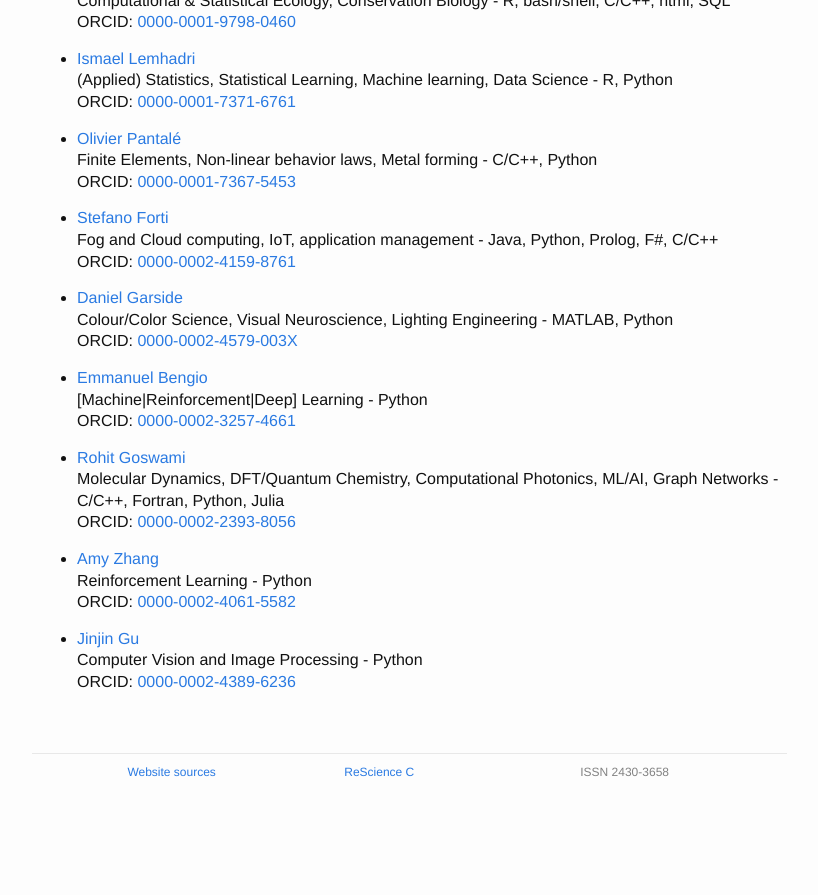
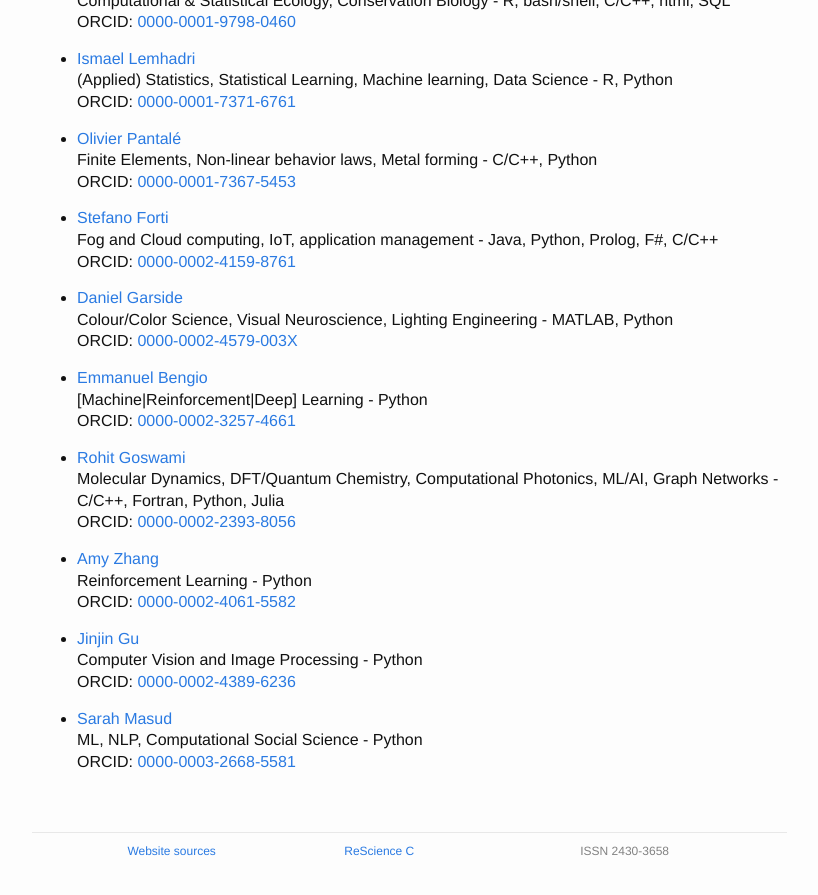
Before and after one commit to ReScience/rescience.github.io, a Jekyll site: the page built from 04-board.md, in a window 1280 px wide and 900 px high, scrolled down 11360 px. Shown: the top 895 px of the window, without its empty margins (223-1041 px from the left). Built offline with Jekyll 4.4.1, drawn with Linux system fonts in a browser that asks for light colours; our own code applies the rules of GitHub Pages for plain Markdown files; before the commit the page ends 12180 px from its top, so only the background shows below that.

Commit message:
Added Sarah Masud to the board

```diff
--- a/04-board.md
+++ b/04-board.md
@@ -618,3 +618,7 @@ ORCID: [0000-0002-8225-7517](https://orcid.org/0000-0002-8225-7517)
 * [Jinjin Gu](https://github.com/JasonGUTU)
   Computer Vision and Image Processing - Python
   ORCID: [0000-0002-4389-6236](https://orcid.org/0000-0002-4389-6236)
+
+* [Sarah Masud](https://github.com/sara-02)
+  ML, NLP, Computational Social Science - Python
+  ORCID: [0000-0003-2668-5581](https://orcid.org/0000-0003-2668-5581)
```
